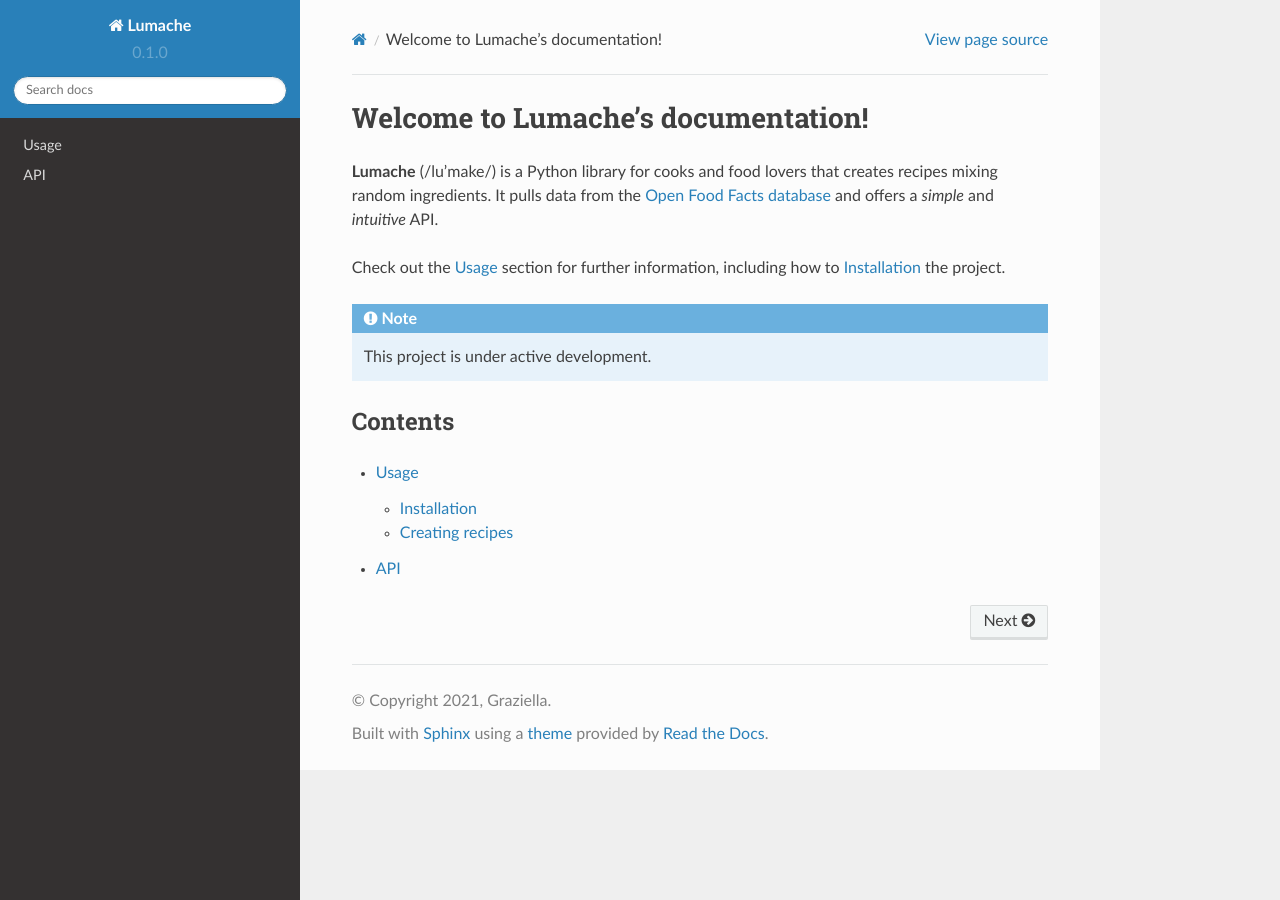
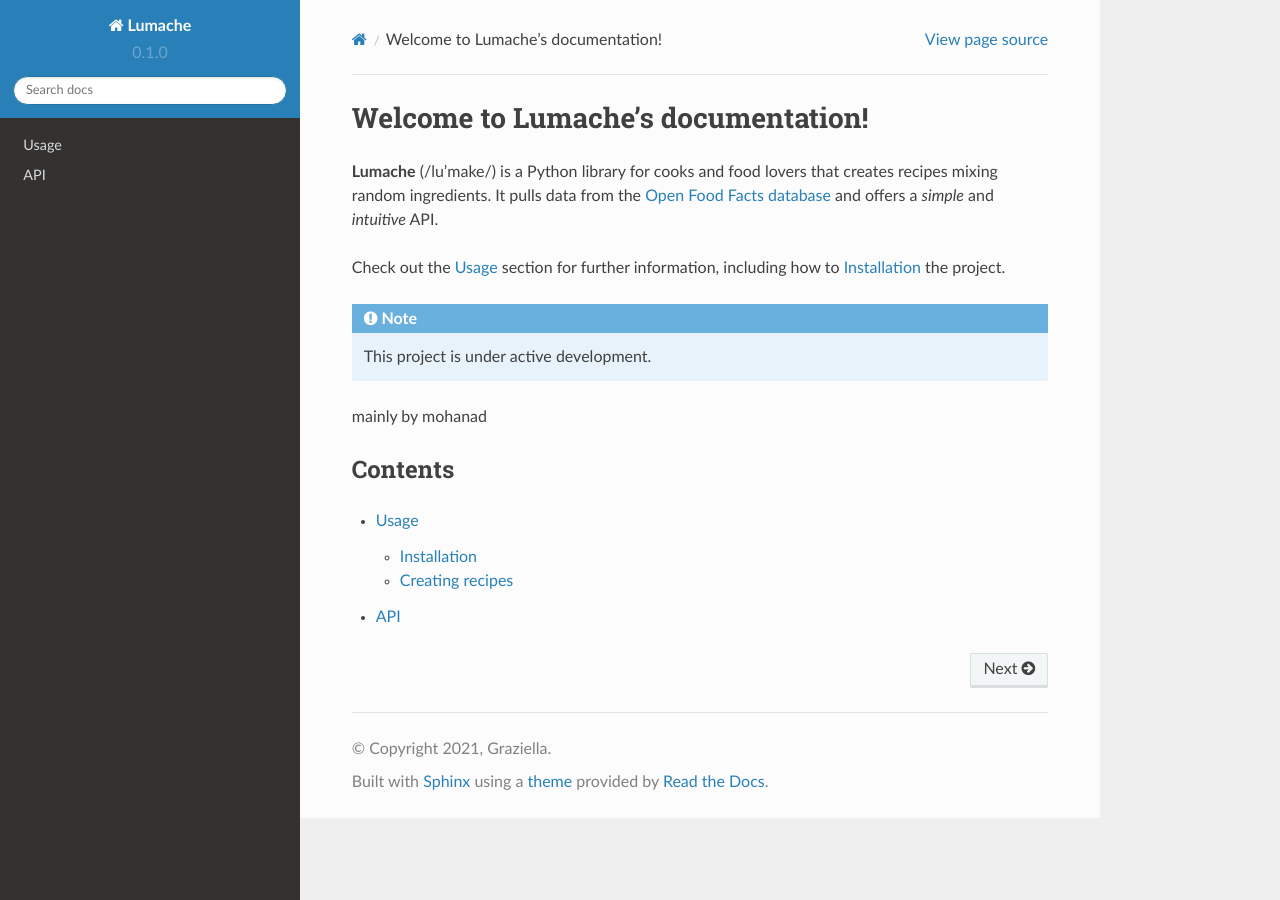
Before and after one commit to mohanad0mohamed/rtd-tutorial, a Sphinx documentation site: the page built from docs/source/index.rst, in a window 1280 px wide. Built offline with Sphinx 7.4.7 and the Read the Docs theme 2.0.0, drawn with Linux system fonts in a browser that asks for light colours.

Commit message:
Update index.rst

```diff
--- a/docs/source/index.rst
+++ b/docs/source/index.rst
@@ -13,6 +13,8 @@
 
    This project is under active development.
 
+mainly by mohanad
+
 Contents
 --------
 
```
